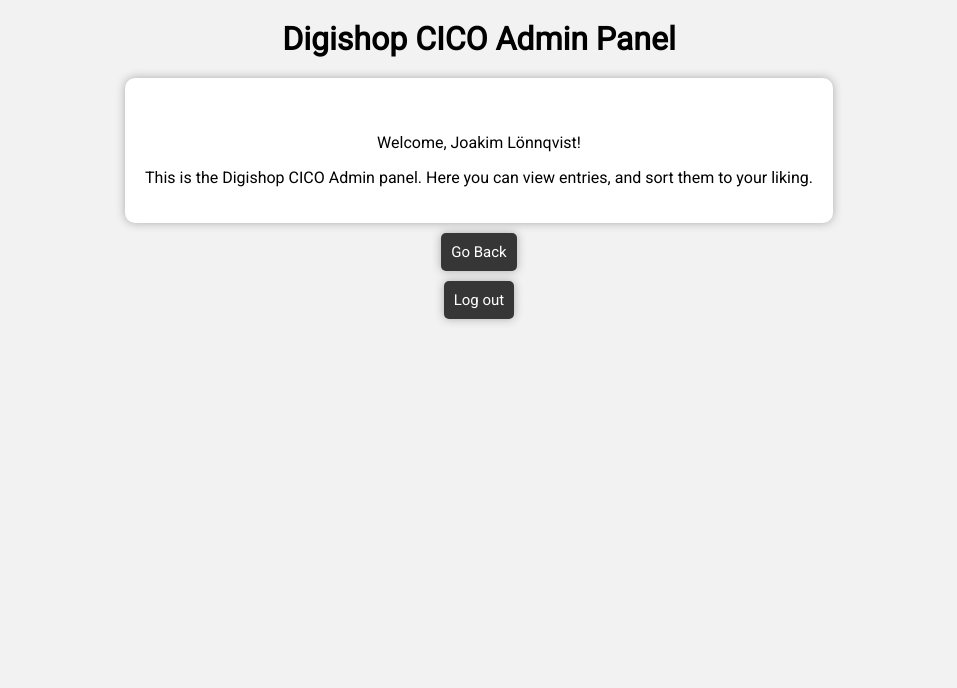
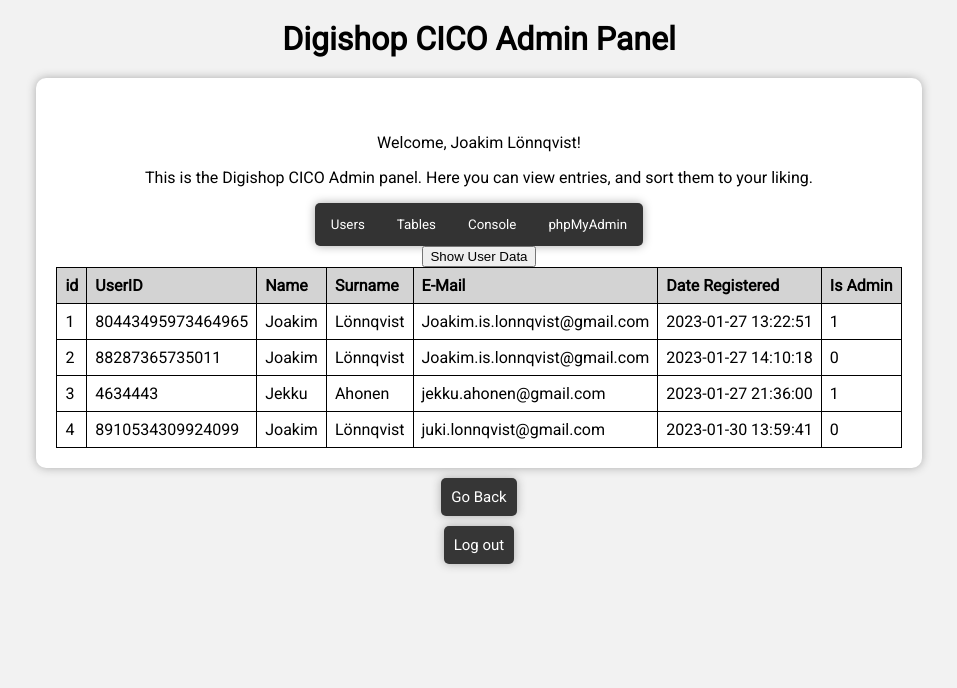
Before and after one commit to jqvistt/ds_project, a PHP site: page /admin_panel.php in a window 1280 px wide. Shown: the top 688 px of the page, without its empty margins (161-1118 px from the left). Run offline with PHP 8.4, Linux system fonts and the light colour scheme; a user stored in the database is signed in; data comes from the database, SQL or seed files in the repository; both versions use the stored data as it was after the commit.

Commit message:
Added items
Added the database export to be able to work on the project from different computers.

```diff
--- a/admin_panel.php
+++ b/admin_panel.php
@@ -13,7 +13,7 @@
     <meta name="viewport" content="width=device-width, initial-scale=1.0">
     <link href="css/style.css" rel="stylesheet" type="text/css" />
     <title>Digishop CICO Admin Panel</title>
-    <link rel="icon" type="image/ico" href="favicon.ico">
+    <script src="https://ajax.googleapis.com/ajax/libs/jquery/3.6.1/jquery.min.js"></script>
 </head>
 
 <body onload="document.body.style.opacity='1'">
@@ -33,7 +33,53 @@
 
         <p>This is the Digishop CICO Admin panel. Here you can view entries, and sort them to your liking.</p>
 
+        <nav class="navbar">
+            <ul class="items">
 
+                <li><a id="nav_users">Users</a></li>
+                <li><a id="nav_tables">Tables</a></li>
+                <li><a id="nav_console">Console</a></li>
+                <li><a id="nav_phpMyAdmin">phpMyAdmin</a></li>
+
+            </ul>
+        </nav>
+
+        <button id="showData">Show User Data</button>
+
+
+        <? if (mysqli_num_rows($result) > 0) {
+            echo
+                "<table><tr>
+
+  <th>id</th>
+  <th>UserID</th>
+  <th>Name</th>
+  <th>Surname</th>
+  <th>E-Mail</th>
+  <th>Date Registered</th>
+  <th>Is Admin</th>
+
+  </tr>";
+
+            // output data of each row
+            while ($row = mysqli_fetch_assoc($result)) {
+                echo
+                    "<tr>
+
+    <td>" . $row["id"] . "</td>
+    <td>" . $row["user_id"] . "</td>
+    <td>" . $row["name"] . "</td>
+    <td>" . $row["surname"] . "</td>
+    <td>" . $row["email"] . "</td>
+    <td>" . $row["date"] . "</td>
+    <td>" . $row["is_admin"] . "</td>
+
+    </tr>";
+            }
+            echo "</table>";
+        } else {
+            echo "0 results";
+        }?>
 
     </div>
 
@@ -51,4 +97,6 @@
 
 </body>
 
+<script src="js/JS_admin_panel.js"></script>
+
 </html>
--- a/css/style.css
+++ b/css/style.css
@@ -88,6 +88,8 @@
 .action:enabled:hover {
     background: #363650;
     cursor: pointer;
+    transform: scale(1.05);
+    transition: linear 0.02s;
 }
 
 .action:enabled:active {
@@ -121,6 +123,9 @@
 .button:hover {
     background: #363650;
     cursor: pointer;
+
+    transform: scale(1.05);
+    transition: linear 0.02s;
 }
 
 .button:active {
@@ -174,7 +179,7 @@
 .logo {
 
     position: absolute;
-    top: 5px;
+    top: 12.5px;
     left: 15px;
 
     width: 50px;
@@ -205,6 +210,15 @@
     margin-left: 20px;
     text-decoration: none;
     color: rgb(124, 124, 124);
+
+}
+
+.footer a:hover {
+
+    transform: scale(1.05);
+    transition: linear 0.05s;
+    cursor: pointer;
+    color: rgb(109, 109, 109);
 
 }
 
@@ -253,3 +267,81 @@
 
     }
 }
+
+
+/* Admin Panel Styling */
+.navbar {
+    background-color: #333;
+    border-radius: 5px;
+    overflow: hidden;
+    display: flex;
+    justify-content: center;
+    box-shadow: 0px 0px 10px #aaa;
+
+    overflow-x: auto;
+    /* enable horizontal scrolling */
+    scroll-behavior: smooth;
+    /* enable smooth scrolling */
+    -webkit-overflow-scrolling: touch;
+    /* enable smooth scrolling on touch devices */
+    white-space: nowrap;
+    /* prevent line wrapping */
+    width: fit-content;
+    /* Fit navbar to content always */
+    margin-left: auto;
+    margin-right: auto;
+    /* Centers the navbar to the center box */
+
+}
+
+.navbar ul {
+    list-style-type: none;
+    margin: 0;
+    padding: 0;
+    display: flex;
+    align-items: center;
+    white-space: nowrap;
+
+    /* prevent line wrapping */
+}
+
+.navbar li {
+    display: inline-block;
+    /* enable horizontal layout */
+    width: fit-content;
+}
+
+.navbar li a {
+    display: block;
+    color: white;
+    text-align: center;
+    padding: 14px 16px;
+    width: fit-content; /* adjust width to fit content */
+    font-size: smaller;
+    text-decoration: none;
+}
+
+.navbar li a:hover {
+    background-color: #111;
+}
+
+.navbar::-webkit-scrollbar {
+    /* hide default scrollbar */
+    width: 0;
+    height: 0;
+}
+
+table {
+    border-collapse: collapse;
+    width: fit-content;
+  }
+
+  th, td {
+    border: 1px solid black;
+    text-align: left;
+    padding: 8px;
+  }
+
+  th {
+    background-color: lightgray;
+  }
--- a/includes/admin_panel.inc.php
+++ b/includes/admin_panel.inc.php
@@ -12,4 +12,3 @@
 $result = mysqli_query($con, $sql);
 
 mysqli_close($con);
-?>
--- /dev/null
+++ b/js/JS_admin_panel.js
@@ -0,0 +1,17 @@
+window.addEventListener('load', function () {
+
+    console.log('page loaded!');
+
+    $(document).on('click','#showData',function(e){
+        $.ajax({
+          type: "GET",
+          url: "admin_panel.inc.php",
+          dataType: "html",
+          success: function(data){
+              $("#table-container").html(data);
+
+          }
+      });
+  });
+
+});
```
Also changed, not shown: db_export/digishop_cico.sql (added, +224 -0 lines), includes/functions.inc.php (+12 -14 lines), includes/index.inc.php (+16 -18 lines), index.php (+16 -9 lines).
